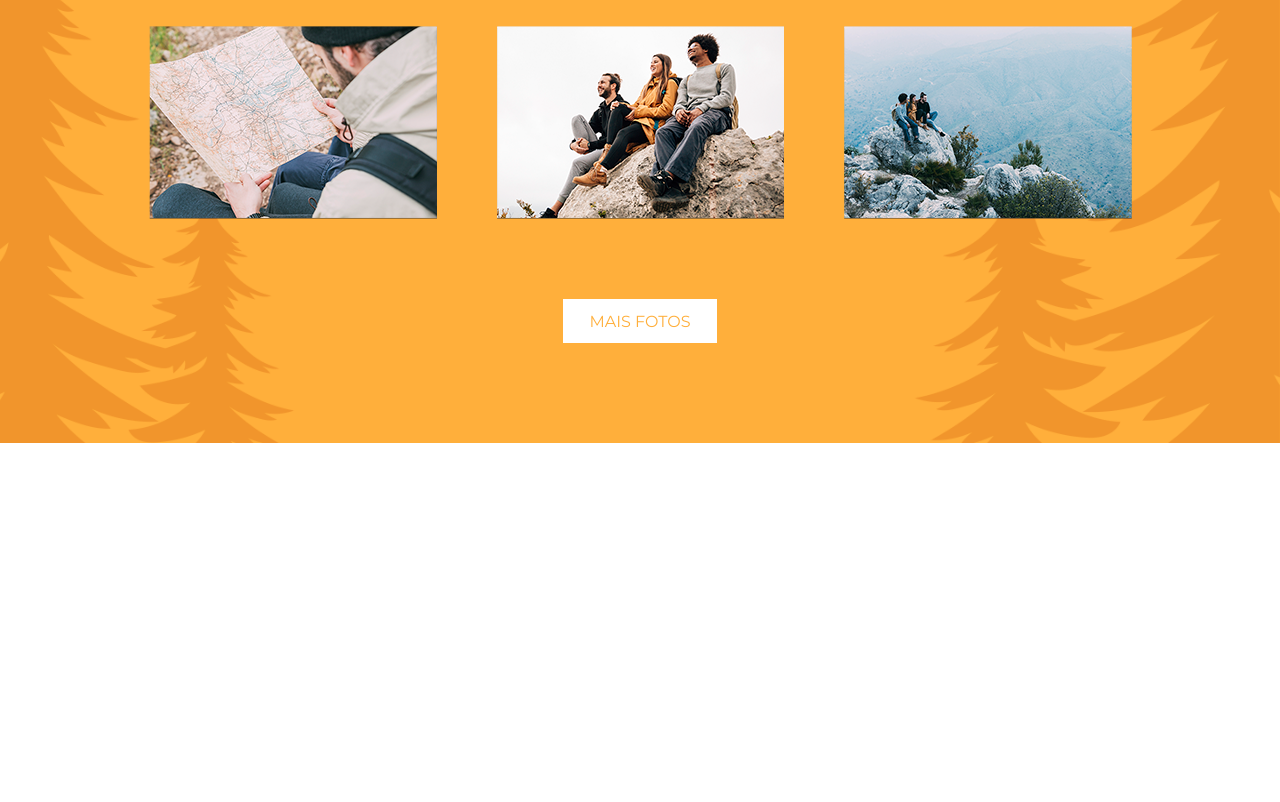
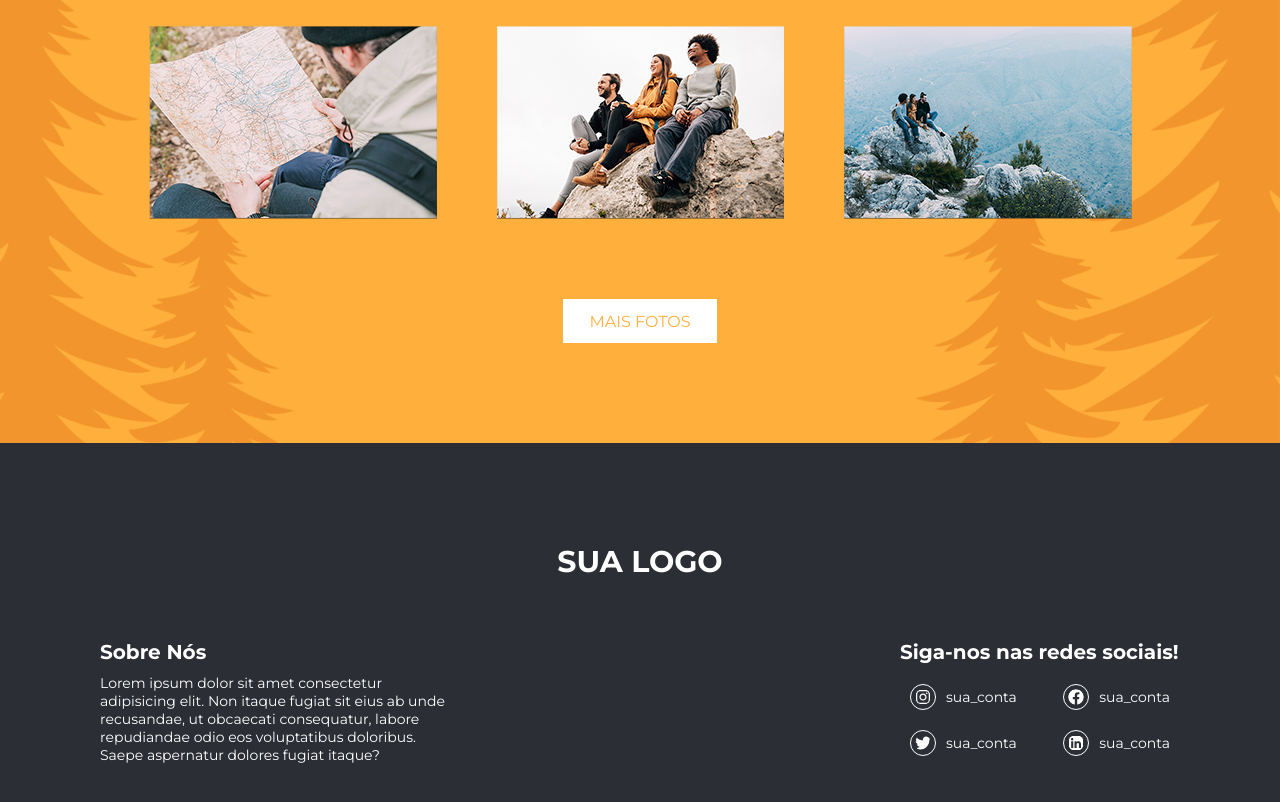
Before and after one commit to itsimoes/trekking-01, a React (Create React App) app: page / in a window 1280 px wide. Shown: the part 5784-6586 px from the top of the page. Before the commit the page ends 6227 px from the top, so only its background shows below. Built offline with nearby package versions, Linux system fonts and the light colour scheme; a web font is replaced by a local one.

Commit message:
Footer component criado

```diff
--- a/package.json
+++ b/package.json
@@ -12,6 +12,7 @@
     "@types/react-dom": "^18.2.18",
     "react": "^18.2.0",
     "react-dom": "^18.2.0",
+    "react-icons": "^4.12.0",
     "react-scripts": "5.0.1",
     "sass": "^1.69.5",
     "typescript": "^4.9.5",
--- a/src/App.tsx
+++ b/src/App.tsx
@@ -7,6 +7,7 @@ import Highlight02 from "./components/Highlights/Highlight02";
 import RouteOptions from "./components/Routes/RouteOptions";
 import Videos from "./components/Videos/Videos";
 import Gallery from "./components/Gallery/Gallery";
+import Footer from "./components/Footer/Footer";
 
 function App() {
   return (
@@ -19,6 +20,7 @@ function App() {
       <RouteOptions />
       <Videos />
       <Gallery />
+      <Footer />
     </>
   );
 }
--- /dev/null
+++ b/src/components/Footer/Footer.tsx
@@ -0,0 +1,52 @@
+import React from "react";
+import "./style.scss";
+
+//icons
+import { FaInstagram } from "react-icons/fa";
+import { FaFacebook } from "react-icons/fa";
+import { FaTwitter } from "react-icons/fa";
+import { FaLinkedin } from "react-icons/fa";
+
+const Footer = () => {
+  return (
+    <div className="wrapper footer_wrapper">
+      <div className="container footer_container">
+        <h3 className="footer_logo">SUA LOGO</h3>
+        <div className="footer_cards_container">
+          <div className="footer_about">
+            <h4>Sobre Nós</h4>
+            <p>
+              Lorem ipsum dolor sit amet consectetur adipisicing elit. Non
+              itaque fugiat sit eius ab unde recusandae, ut obcaecati
+              consequatur, labore repudiandae odio eos voluptatibus doloribus.
+              Saepe aspernatur dolores fugiat itaque?
+            </p>
+          </div>
+          <div className="footer_socialmedia">
+            <h4>Siga-nos nas redes sociais!</h4>
+            <div className="footer_socialmedia_icons_container">
+              <div className="footer_socialmedia_card">
+                <FaInstagram className="footer_icon" />
+                <div className="footer_socialmedia_text">sua_conta</div>
+              </div>
+              <div className="footer_socialmedia_card">
+                <FaFacebook className="footer_icon" />
+                <div className="footer_socialmedia_text">sua_conta</div>
+              </div>
+              <div className="footer_socialmedia_card">
+                <FaTwitter className="footer_icon" />
+                <div className="footer_socialmedia_text">sua_conta</div>
+              </div>
+              <div className="footer_socialmedia_card">
+                <FaLinkedin className="footer_icon" />
+                <div className="footer_socialmedia_text">sua_conta</div>
+              </div>
+            </div>
+          </div>
+        </div>
+      </div>
+    </div>
+  );
+};
+
+export default Footer;
--- /dev/null
+++ b/src/components/Footer/style.scss
@@ -0,0 +1,54 @@
+.footer_wrapper {
+  background-color: var(--primary_darkblue);
+  color: var(--primary_white);
+}
+
+.footer_container {
+  flex-direction: column;
+  padding: 100px;
+  width: 100%;
+}
+
+.footer_logo {
+  margin-bottom: 50px;
+}
+
+.footer_cards_container {
+  display: flex;
+  width: 100%;
+  justify-content: space-between;
+  h4 {
+    margin-top: 10px;
+    margin-bottom: 10px;
+    font-size: 20px;
+  }
+  p {
+    width: 350px;
+    font-size: 14px;
+  }
+}
+
+.footer_socialmedia {
+    width: 280px;
+}
+
+.footer_socialmedia_icons_container {
+  display: flex;
+  justify-content: space-between;
+  flex-wrap: wrap;
+}
+.footer_socialmedia_card {
+  display: flex;
+  align-items: center;
+  margin: 10px;
+
+  .footer_socialmedia_text {
+    margin-left: 10px;
+    font-size: 14px;
+  }
+}
+.footer_icon {
+  border: 1px solid var(--primary_white);
+  border-radius: 50%;
+  padding: 4px;
+}
```
Also changed, not shown: 1 other file (tests, documents, lock files or other folders).
